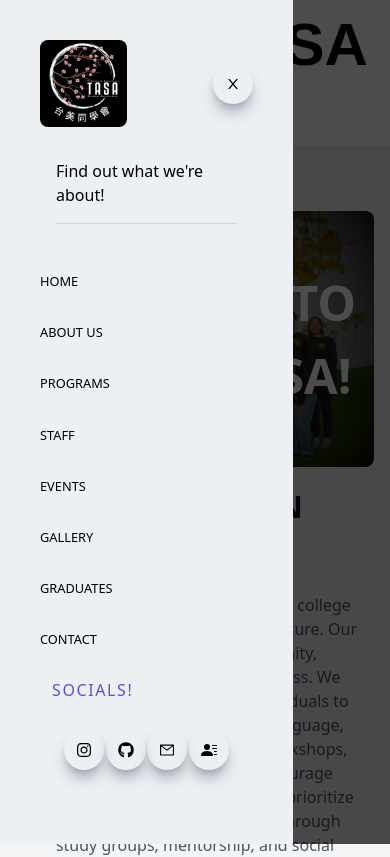
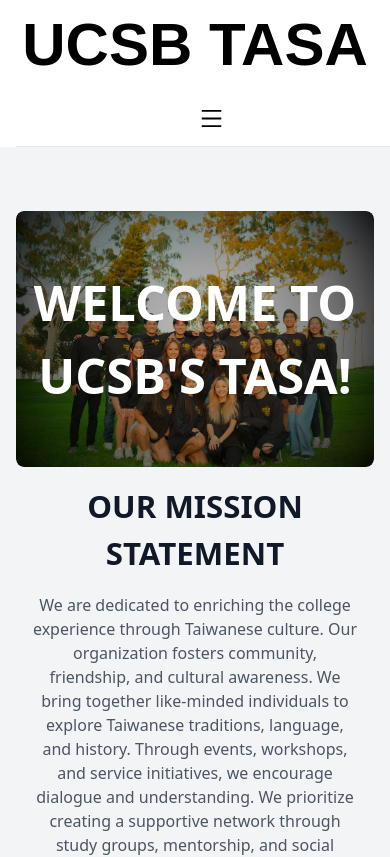
Before and after one commit to UCSBTASA/UCSBTASA.github.io, a Next.js app: page / in a window 390 px wide. Shown: the top 857 px of the page. Built offline with nearby package versions, Linux system fonts and the light colour scheme.

Commit message:
Mobile Updates

```diff
--- a/app/_components/navbar.tsx
+++ b/app/_components/navbar.tsx
@@ -9,7 +9,7 @@ import { BsFillPersonLinesFill } from "react-icons/bs";
 import { useState } from "react";
 
 const NavBar = () => {
-  const [nav, setNav] = useState(false);
+  const [nav, setNav] = useState(true);
   const [showProgramsMenu, setShowProgramsMenu] = useState(false);
 
   const handleNav = () => {
@@ -90,18 +90,18 @@ const NavBar = () => {
       <div
         className={
           !nav
-            ? "md:hidden fixed left-0 top-0 w-full h-screen bg-black/70 z-50"
+            ? "md:hidden fixed left-0 top-0 w-full h-[110vh] bg-black/70 z-50"
             : ""
         }
       >
         <div
           className={
             !nav
-              ? "fixed left-0 top-0 w-[75%] sm:w-[60%] md:w-[45%] h-screen bg-[#ecf0f3] p-10 ease-in duration-500 z-50"
-              : "fixed left-[-100%] top-0 w-[75%] sm:w-[60%] md:w-[45%] h-screen bg-[#ecf0f3] p-10 ease-in duration-500 z-50"
+              ? "fixed overflow-y-scroll left-0 top-0 w-[75%] sm:w-[60%] md:w-[45%] h-[110vh] bg-[#ecf0f3] p-10 ease-in duration-500 z-50"
+              : "fixed overflow-y-scroll left-[-100%] top-0 w-[75%] sm:w-[60%] md:w-[45%] h-[110vh] bg-[#ecf0f3] p-10 ease-in duration-500 z-50"
           }
         >
-          <div>
+          <div className="">
             <div className="flex w-full justify-between items-center">
               <Image
                 src="/logo.jpeg"
```
Also changed, not shown: 1 other file (tests, documents, lock files or other folders).
